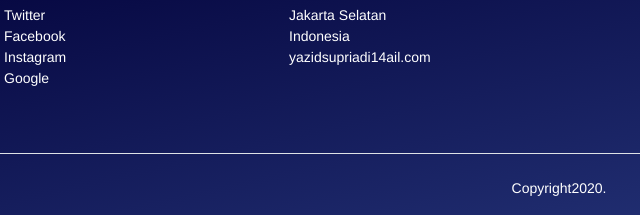
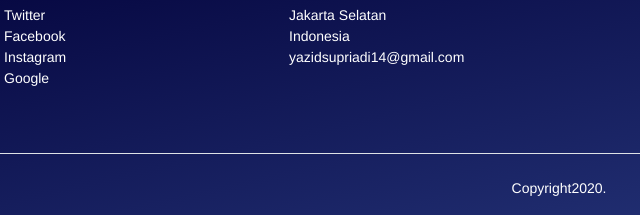
Before and after one commit to yazidsupriadi/webportofolio, a plain HTML site: page index.html in a window 1280 px wide. Shown: the part 3223-3438 px from the top of the page, 81-721 px from the left. Drawn offline with nearby package versions, Linux system fonts and the light colour scheme; a script that the page names is missing.

Commit message:
Web Portofolio

```diff
--- a/index.html
+++ b/index.html
@@ -269,7 +269,7 @@
                              <ul class="list-unstyled">
                                  <li><a href="#" title="">Jakarta Selatan</a></li>
                                      <li><a href="#" title="">Indonesia</a></li>
-                                     <li><a href="#" title="">yazidsupriadi14ail.com</a></li>
+                                     <li><a href="#" title="">yazidsupriadi14@gmail.com</a></li>
                              </ul>
                          </div>
                      </div>
```
